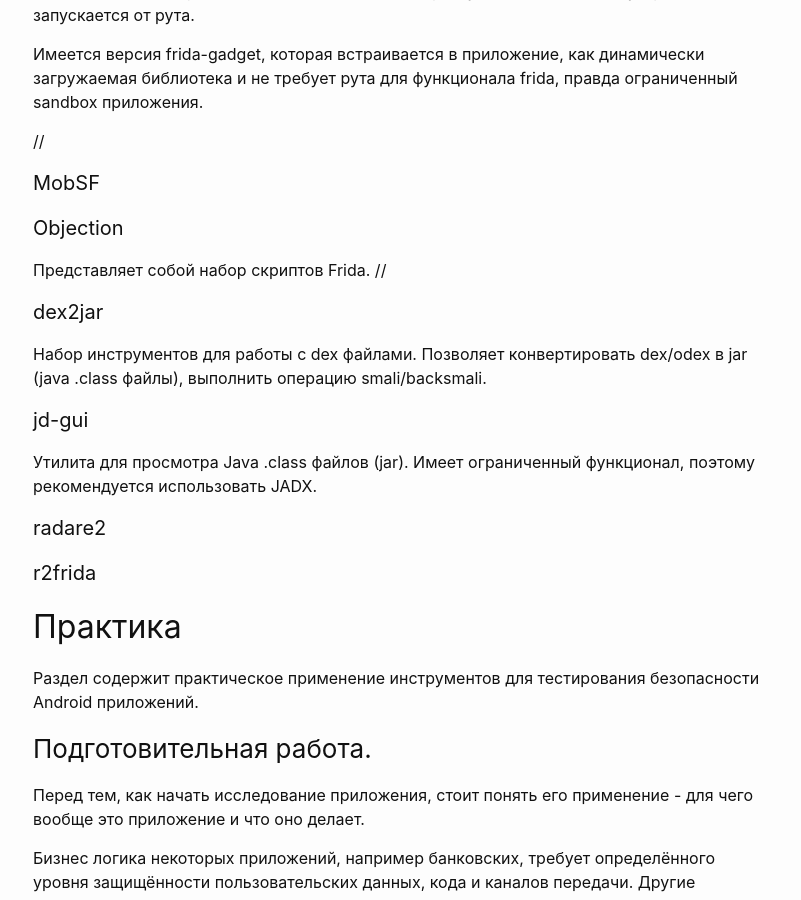
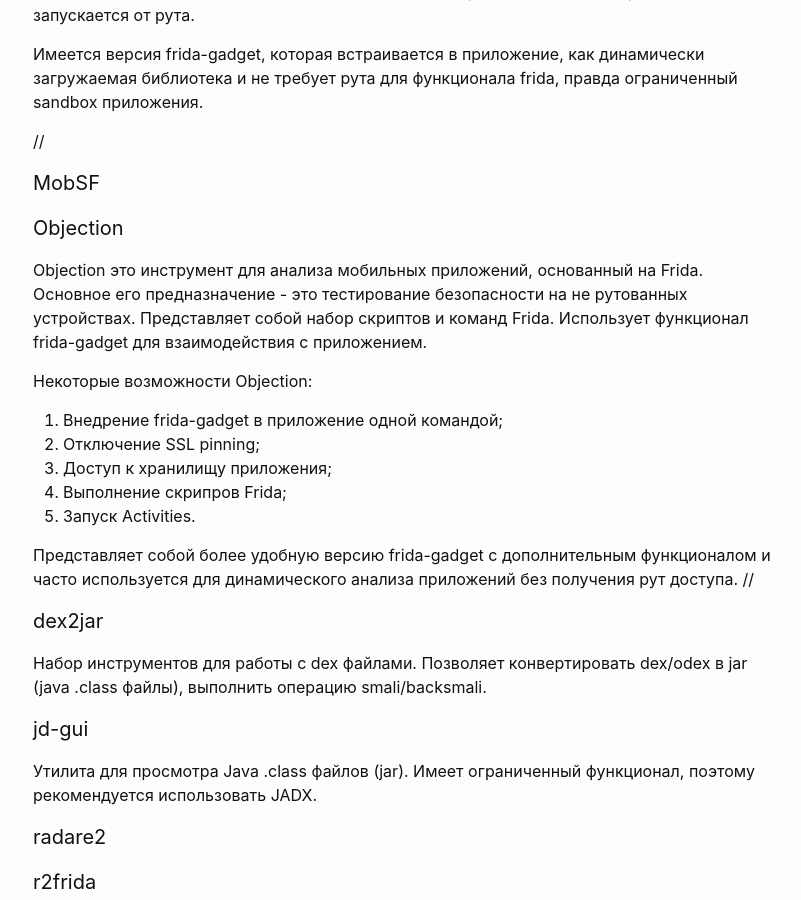
Before and after one commit to JohnJacket/dichmaker.github.io, a Jekyll site: the page built from _pages/android/index.md, in a window 1280 px wide and 900 px high, scrolled down 4055 px. Shown: the whole window, without its empty margins (237-1038 px from the left). Built offline with Jekyll 4.4.1, drawn with Linux system fonts in a browser that asks for light colours.

Commit message:
Update android index page.

```diff
--- a/_pages/android/index.md
+++ b/_pages/android/index.md
@@ -147,7 +147,16 @@ Frida поддерживает работу с Android приложениями
 
 #### Objection
 
-Представляет собой набор скриптов Frida.
+Objection это инструмент для анализа мобильных приложений, основанный на Frida. Основное его предназначение - это тестирование безопасности на не рутованных устройствах. Представляет собой набор скриптов и команд Frida. Использует функционал frida-gadget для взаимодействия с приложением.
+
+Некоторые возможности Objection:
+1. Внедрение frida-gadget в приложение одной командой;
+2. Отключение SSL pinning;
+3. Доступ к хранилищу приложения;
+4. Выполнение скрипров Frida;
+5. Запуск Activities.
+
+Представляет собой более удобную версию frida-gadget с дополнительным функционалом и часто используется для динамического анализа приложений без получения рут доступа.
 //
 
 #### dex2jar
```
